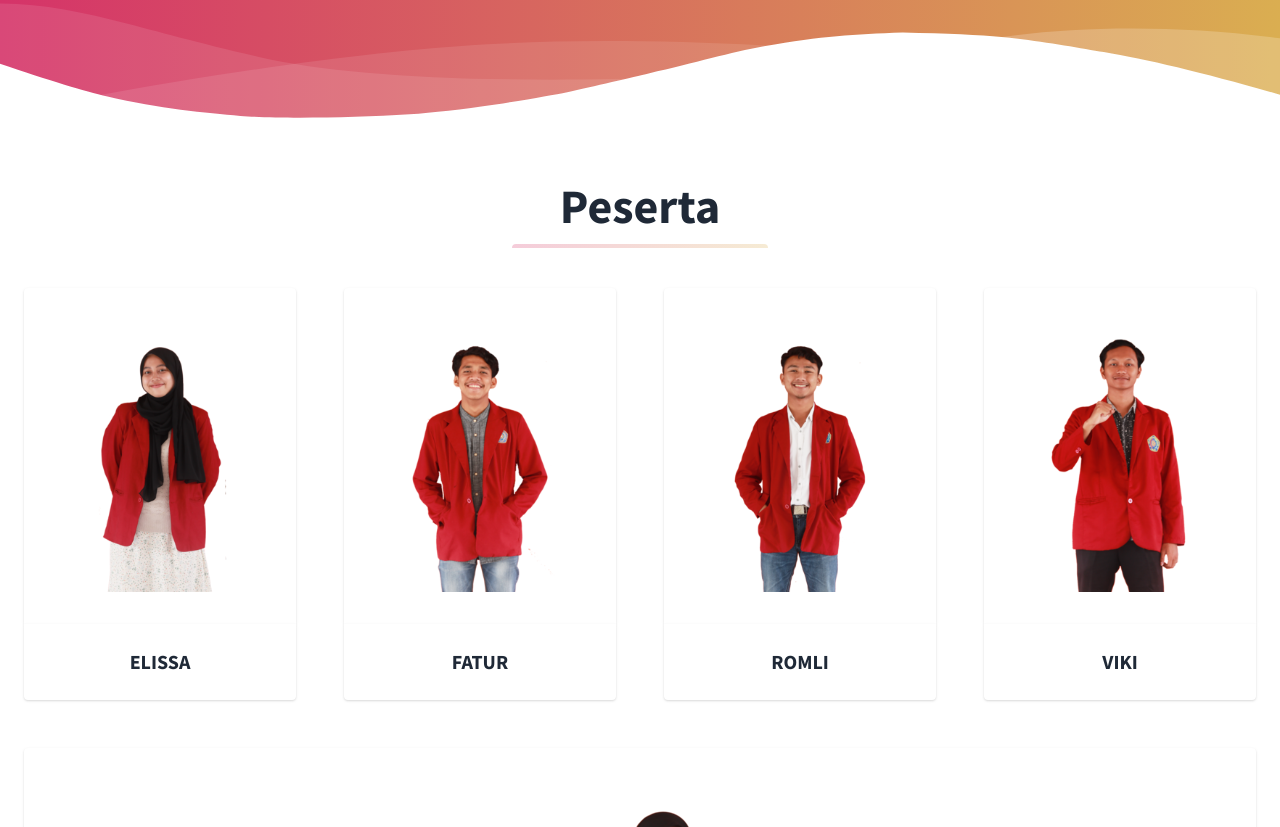
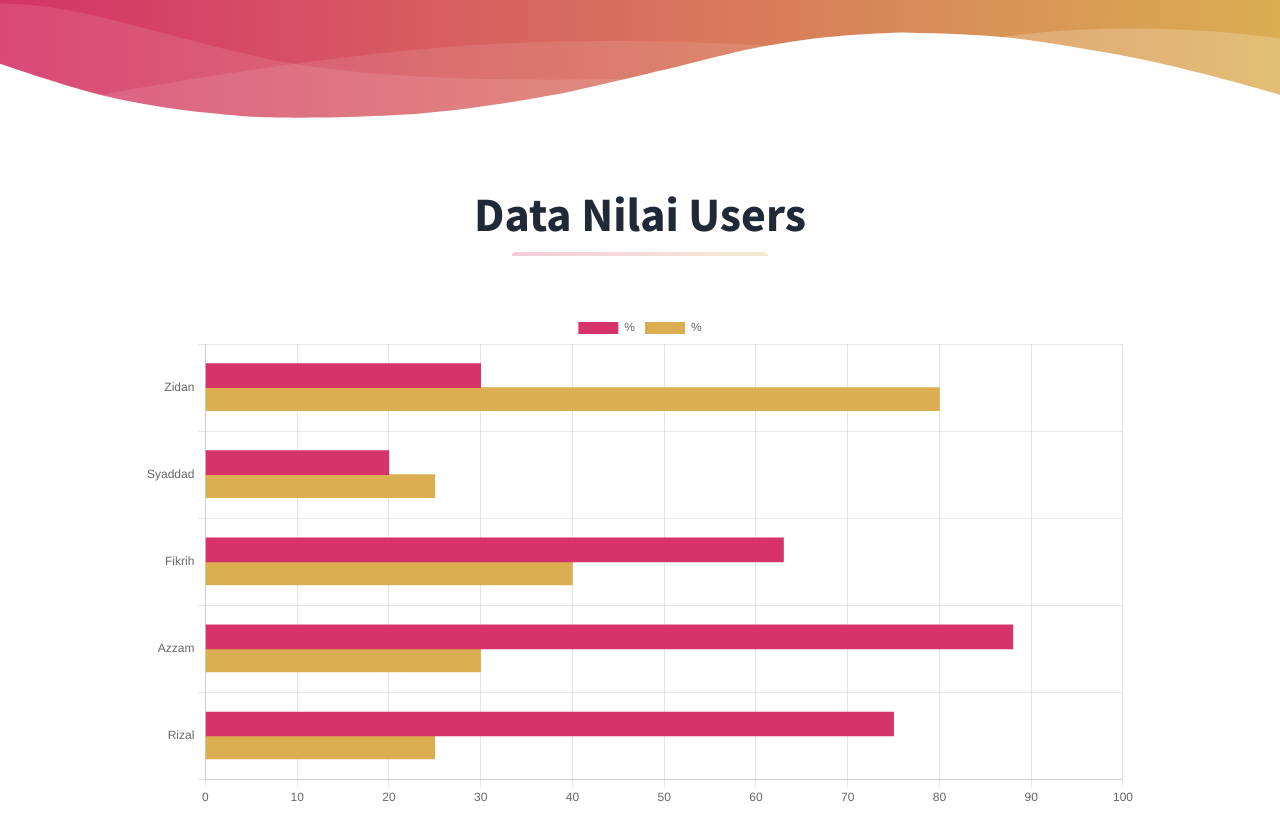
Before and after one commit to Cryzepy/landing-page-project-course-2, a plain HTML site: page index.html in a window 1280 px wide. Shown: the part 740-1567 px from the top of the page. Drawn offline with nearby package versions, Linux system fonts and the light colour scheme.

Commit message:
Add files via upload

```diff
--- a/index.html
+++ b/index.html
@@ -111,15 +111,23 @@
         </g>
       </svg>
     </div>
-    <!--
+
     <section class="bg-white border-b py-8">
       <div class="container max-w-5xl mx-auto m-8">
         <h2 class="w-full my-2 text-5xl font-bold leading-tight text-center text-gray-800">
-          Title
+          Data Nilai Users
         </h2>
         <div class="w-full mb-4">
           <div class="h-1 mx-auto gradient w-64 opacity-25 my-0 py-0 rounded-t"></div>
         </div>
+
+        <div class="chart p-4">
+          <h1>Data Nilai Users</h1>
+          <canvas id="chart"></canvas>
+        </div>
+
+
+        <!--
         <div class="flex flex-wrap">
           <div class="w-5/6 sm:w-1/2 p-6">
             <h3 class="text-3xl text-gray-800 font-bold leading-none mb-3">
@@ -262,7 +270,8 @@
               />
             </svg>
           </div>
-        </div>
+        </div> -->
+        <!--
         <div class="flex flex-wrap flex-col-reverse sm:flex-row">
           <div class="w-full sm:w-1/2 p-6 mt-6">
             <svg class="w-5/6 sm:h-64 mx-auto" viewBox="0 0 1176.60617 873.97852" xmlns="http://www.w3.org/2000/svg">
@@ -413,6 +422,8 @@
               <circle cx="600.35" cy="480.68" r="11.968" fill="#ff6347" />
             </svg>
           </div>
+          -->
+          <!--
           <div class="w-full sm:w-1/2 p-6 mt-6">
             <div class="align-middle">
               <h3 class="text-3xl text-gray-800 font-bold leading-none mb-3">
@@ -428,10 +439,11 @@
               </p>
             </div>
           </div>
+         -->
         </div>
       </div>
     </section>
-  -->
+
     <section class="bg-white border-b py-8" id="test">
       <div class="container mx-auto flex flex-wrap pt-4 pb-12">
         <h2 class="w-full my-2 text-5xl font-bold leading-tight text-center text-gray-800">
@@ -440,7 +452,7 @@
         <div class="w-full mb-4">
           <div class="h-1 mx-auto gradient w-64 opacity-25 my-0 py-0 rounded-t"></div>
         </div>
-        <!-- START -->
+        <!-- START
         <div class="w-full lg:w-1/4 p-6 flex flex-col flex-grow flex-shrink">
           <div class="flex-1 bg-white rounded-t rounded-b-none overflow-hidden shadow py-8 flex justify-center">
             <img src="images/FOTO JADI/ELISSA 1.png" class="gambar-1">
@@ -501,7 +513,7 @@
             </div>
           </div>
         </div>
-        <!-- START -->
+        START -->
       </div>
     </section>
     <!--
@@ -702,7 +714,56 @@
      -->
     <!-- jQuery if you need it
   <script src="https://cdnjs.cloudflare.com/ajax/libs/jquery/3.3.1/jquery.min.js"></script>
+
+
   -->
+    <script src="https://cdn.jsdelivr.net/npm/chart.js@4.4.0/dist/chart.umd.min.js"></script>
+
+    <script>
+      const ctx = document.getElementById("chart");
+
+      const config = {
+        type: "bar",
+        data: {
+          labels: ["Zidan", "Syaddad", "Fikrih", "Azzam", "Rizal"],
+          datasets: [
+            {
+              label: "%",
+              data: [30, 20, 63, 88, 75],
+              backgroundColor: "#d53369",
+              barThickness: 24
+            },
+            {
+              label: "%",
+              data: [80, 25, 40, 30, 25],
+              barThickness: 23,
+              backgroundColor: "#daae51"
+            },
+          ],
+        },
+        options: {
+          indexAxis: "y",
+          scales: {
+            y: {
+              beginAtZero: true,
+              gridLines: {
+                display: false
+              }
+            },
+            x : {
+              max: 100,
+              gridLines: {
+                display: false
+              }
+            }
+          }
+        },
+      };
+
+      new Chart(ctx, config);
+    </script>
+
+
     <script>
       var scrollpos = window.scrollY;
       var header = document.getElementById("header");
@@ -747,6 +808,7 @@
         }
       });
     </script>
+
     <script>
       /*Toggle dropdown list*/
       /*https://gist.github.com/slavapas/593e8e50cf4cc16ac972afcbad4f70c8*/
```
